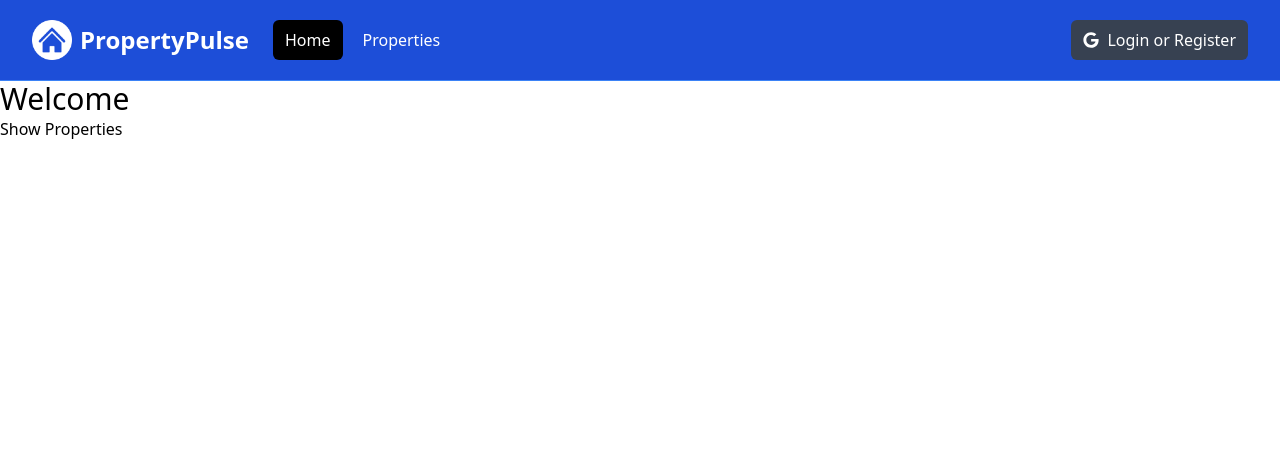
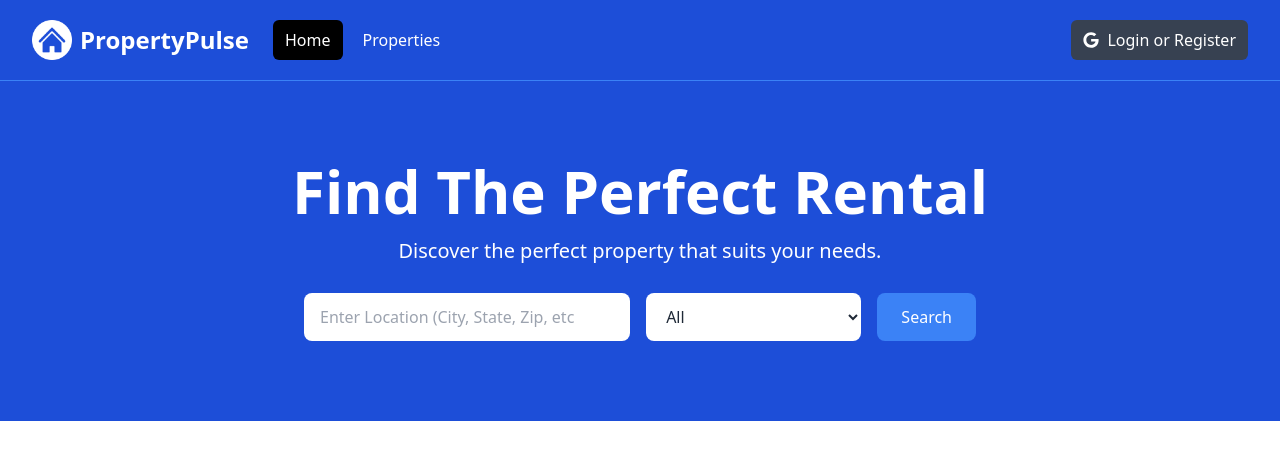
Before and after one commit to jtsz5057/realestate-app, a Next.js app: page / in a window 1280 px wide. Shown: the top 460 px of the page. Built offline with nearby package versions, Linux system fonts and the light colour scheme.

Commit message:
create hero component for homepage

```diff
--- a/app/page.jsx
+++ b/app/page.jsx
@@ -1,11 +1,10 @@
-import Link from 'next/link';
+import Hero from '@/components/Hero';
 
 const HomePage = () => {
   return (
-    <div>
-      <h1 className="text-3xl">Welcome</h1>
-      <a href='/properties'>Show Properties</a>
-    </div>
+    <>
+      <Hero />
+    </>
   )
 }
 
--- /dev/null
+++ b/components/Hero.jsx
@@ -0,0 +1,56 @@
+const Hero = () => {
+  return (
+    <section className="bg-blue-700 py-20 mb-4">
+      <div className="max-w-7xl mx-auto px-4 sm:px-6 lg:px-8 flex flex-col items-center">
+        <div class="text-center">
+          <h1 className="text-4xl font-extrabold text-white sm:text-5xl md:text-6xl">
+            Find The Perfect Rental
+          </h1>
+          <p className="my-4 text-xl text-white">
+            Discover the perfect property that suits your needs.
+          </p>
+        </div>
+        <form
+          className="mt-3 mx-auto max-w-2xl w-full flex flex-col md:flex-row items-center"
+        >
+          <div className="w-full md:w-3/5 md:pr-2 mb-4 md:mb-0">
+            <label htmlFor="location" className="sr-only">
+                Location
+            </label>
+            <input
+              type="text"
+              id="location"
+              placeholder="Enter Location (City, State, Zip, etc"
+              className="w-full px-4 py-3 rounded-lg bg-white text-gray-800 focus:outline-none focus:ring focus:ring-blue-500"
+            />
+          </div>
+          <div className="w-full md:w-2/5 md:pl-2">
+            <label htmlFor="property-type" class="sr-only">Property Type</label>
+            <select
+              id="property-type"
+              className="w-full px-4 py-3 rounded-lg bg-white text-gray-800 focus:outline-none focus:ring focus:ring-blue-500"
+            >
+              <option value="All">All</option>
+              <option value="Apartment">Apartment</option>
+              <option value="Studio">Studio</option>
+              <option value="Condo">Condo</option>
+              <option value="House">House</option>
+              <option value="Cabin Or Cottage">Cabin or Cottage</option>
+              <option value="Loft">Loft</option>
+              <option value="Room">Room</option>
+              <option value="Other">Other</option>
+            </select>
+          </div>
+          <button
+            type="submit"
+            className="md:ml-4 mt-4 md:mt-0 w-full md:w-auto px-6 py-3 rounded-lg bg-blue-500 text-white hover:bg-blue-600 focus:outline-none focus:ring focus:ring-blue-500"
+          >
+            Search
+          </button>
+        </form>
+      </div>
+    </section>
+  )
+}
+
+export default Hero
```
